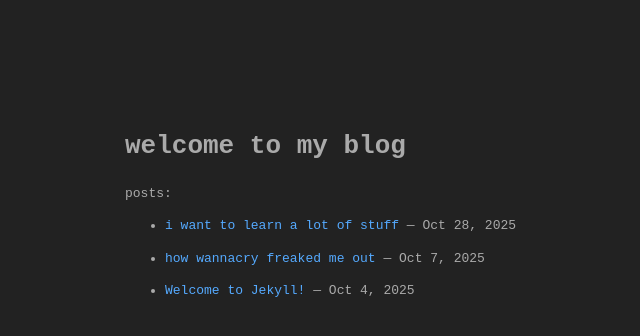
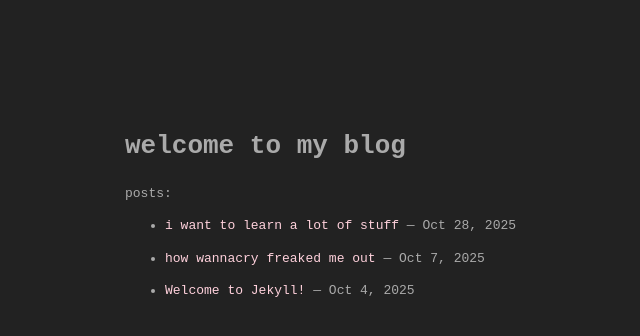
Before and after one commit to ambr0sial/blog, a Jekyll site: the page built from index.markdown, in a window 1280 px wide. Shown: the top 336 px of the page, without its empty margins (215-855 px from the left). Built offline with Jekyll 4.4.1, drawn with Linux system fonts in a browser that asks for light colours.

Commit message:
links new color

```diff
--- a/_layouts/default.html
+++ b/_layouts/default.html
@@ -14,7 +14,7 @@
             line-height: 1.5;
         }
         a {
-            color: #55aaff;
+            color: #ffd1dc;
             text-decoration: none;
         }
         a:hover {
```
